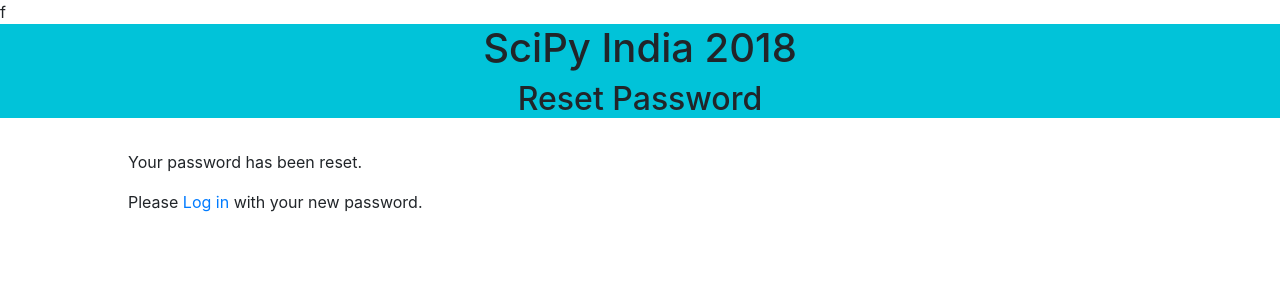
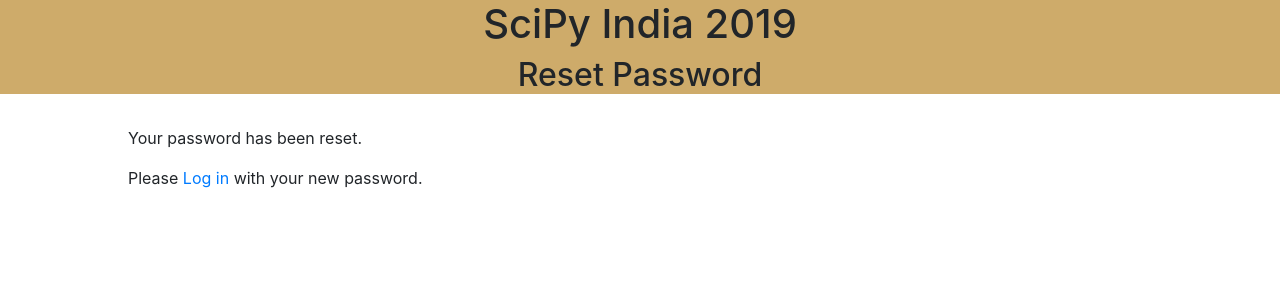
Before and after one commit to FOSSEE/SciPy2019, a Django app: page /accounts/reset/done/ in a window 1280 px wide. Shown: the top 300 px of the page. Run offline with Django 3.2, Linux system fonts and the light colour scheme; some libraries are stand-ins or nearby versions.

Commit message:
Modify the forgot password templates

```diff
--- a/static/website/templates/registration/password_change_done.html
+++ b/static/website/templates/registration/password_change_done.html
@@ -9,7 +9,7 @@
       <meta name="description" content="">
       <meta name="author" content="">
       <link rel="icon" href="{% static 'img/fevicon.png'%}" type="icon">
-      <title>SciPy India 2018</title>
+      <title>SciPy India 2019</title>
       <!-- Bootstrap core CSS -->
       <link rel="stylesheet" href="https://cdnjs.cloudflare.com/ajax/libs/font-awesome/4.7.0/css/font-awesome.min.css">
       <link href="{% static 'vendor/bootstrap/css/bootstrap.min.css' %}" rel="stylesheet">
@@ -22,7 +22,7 @@
       {% block header %}
        <header id="header1">
         <center>
-            <h1>SciPy India 2018</h1>
+            <h1>SciPy India 2019</h1>
             <h2>Reset Password</h2>
         </center>
        </header>
--- a/static/website/templates/registration/password_change_form.html
+++ b/static/website/templates/registration/password_change_form.html
@@ -9,7 +9,7 @@
       <meta name="description" content="">
       <meta name="author" content="">
       <link rel="icon" href="{% static 'img/fevicon.png'%}" type="icon">
-      <title>SciPy India 2018</title>
+      <title>SciPy India 2019</title>
       <!-- Bootstrap core CSS -->
       <link rel="stylesheet" href="https://cdnjs.cloudflare.com/ajax/libs/font-awesome/4.7.0/css/font-awesome.min.css">
       <link href="{% static 'vendor/bootstrap/css/bootstrap.min.css' %}" rel="stylesheet">
@@ -22,7 +22,7 @@
       {% block header %}
        <header id="header1">
         <center>
-            <h1>SciPy India 2018</h1>
+            <h1>SciPy India 2019</h1>
             <h2>Reset Password</h2>
         </center>
 </header>
--- a/static/website/templates/registration/password_reset_complete.html
+++ b/static/website/templates/registration/password_reset_complete.html
@@ -1,4 +1,3 @@
-f
 {% load static %}
 
 <!DOCTYPE HTML>
@@ -9,7 +8,7 @@ f
       <meta name="description" content="">
       <meta name="author" content="">
       <link rel="icon" href="{% static 'img/fevicon.png'%}" type="icon">
-      <title>SciPy India 2018</title>
+      <title>SciPy India 2019</title>
       <!-- Bootstrap core CSS -->
       <link rel="stylesheet" href="https://cdnjs.cloudflare.com/ajax/libs/font-awesome/4.7.0/css/font-awesome.min.css">
       <link href="{% static 'vendor/bootstrap/css/bootstrap.min.css' %}" rel="stylesheet">
@@ -20,9 +19,9 @@ f
 
 
       {% block header %}
-       <header id="header1" style="background-color: #01c3d9;">
+       <header id="header1" style="background-color: #ceab6a;">
         <center>
-            <h1>SciPy India 2018</h1>
+            <h1>SciPy India 2019</h1>
             <h2>Reset Password</h2>
         </center>
         </header>
--- a/static/website/templates/registration/password_reset_confirm.html
+++ b/static/website/templates/registration/password_reset_confirm.html
@@ -8,7 +8,7 @@
       <meta name="description" content="">
       <meta name="author" content="">
       <link rel="icon" href="{% static 'img/fevicon.png'%}" type="icon">
-      <title>SciPy India 2018</title>
+      <title>SciPy India 2019</title>
       <!-- Bootstrap core CSS -->
       <link rel="stylesheet" href="https://cdnjs.cloudflare.com/ajax/libs/font-awesome/4.7.0/css/font-awesome.min.css">
       <link href="{% static 'vendor/bootstrap/css/bootstrap.min.css' %}" rel="stylesheet">
@@ -19,9 +19,9 @@
 
 
       {% block header %}
-       <header id="header1" style="background-color: #01c3d9;">
+       <header id="header1" style="background-color: #ceab6a;">
        <center>
-            <h1>SciPy India 2018</h1>
+            <h1>SciPy India 2019</h1>
             <h2>Reset Password</h2>
        </center>
        </header>
--- a/static/website/templates/registration/password_reset_done.html
+++ b/static/website/templates/registration/password_reset_done.html
@@ -8,7 +8,7 @@
       <meta name="description" content="">
       <meta name="author" content="">
       <link rel="icon" href="{% static 'img/fevicon.png'%}" type="icon">
-      <title>SciPy India 2018</title>
+      <title>SciPy India 2019</title>
       <!-- Bootstrap core CSS -->
       <link rel="stylesheet" href="https://cdnjs.cloudflare.com/ajax/libs/font-awesome/4.7.0/css/font-awesome.min.css">
       <link href="{% static 'vendor/bootstrap/css/bootstrap.min.css' %}" rel="stylesheet">
@@ -19,9 +19,9 @@
 
 <center>
       {% block header %}
-       <header id="header1"  style="background-color: #01c3d9;">
+       <header id="header1"  style="background-color: #ceab6a;">
        <br>
-            <h1>SciPy India 2018</h1>
+            <h1>SciPy India 2019</h1>
             <h2>Reset Password</h2>
             <br>
 </header>
```
